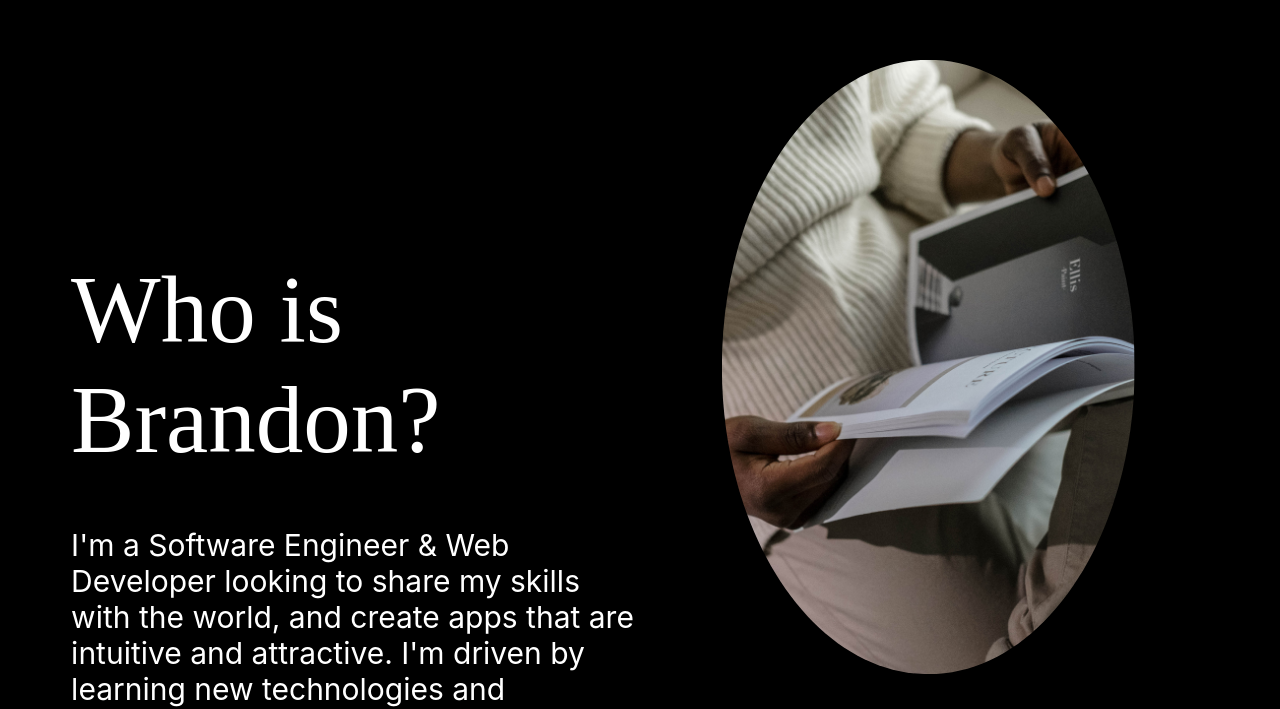
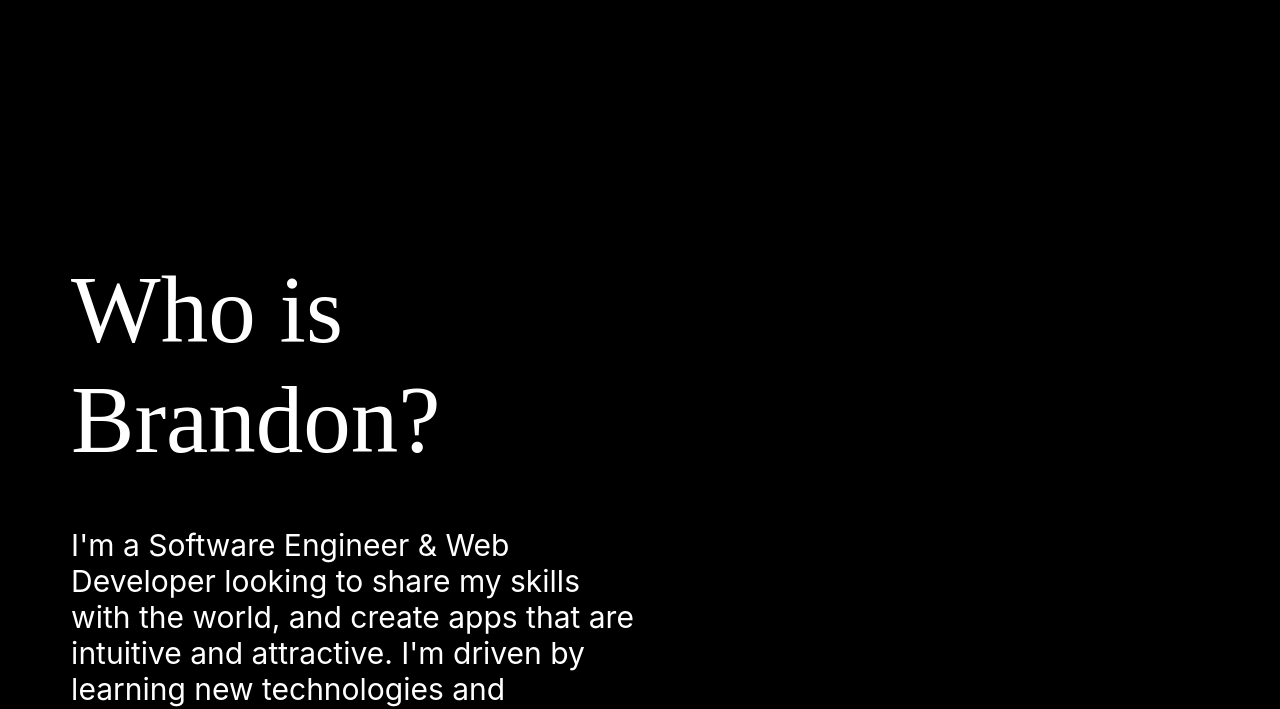
Before and after one commit to Bsmith86/portfolio1, a React (Create React App) app: page / in a window 1280 px wide. Shown: the part 1064-1773 px from the top of the page. Built offline with nearby package versions, Linux system fonts and the light colour scheme; some icons are missing; a web font is replaced by a local one.

Commit message:
trying something new

```diff
--- a/src/pages/about/index.js
+++ b/src/pages/about/index.js
@@ -1,6 +1,6 @@
 import React from 'react'
 import './index.css'
-import book from '../../images/about.png'
+// import book from '../../images/about.png'
 
 const About = () => {
   return (
@@ -14,7 +14,7 @@ const About = () => {
             driven by learning new technologies and incorporating them in new projects.
         </span>
       </div>
-      <div id='about_img'> <img src={book} alt='about pic' /></div>
+      {/* <div id='about_img'> <img src={book} alt='about pic' /></div>   */}
 
     </div>
   )
```
